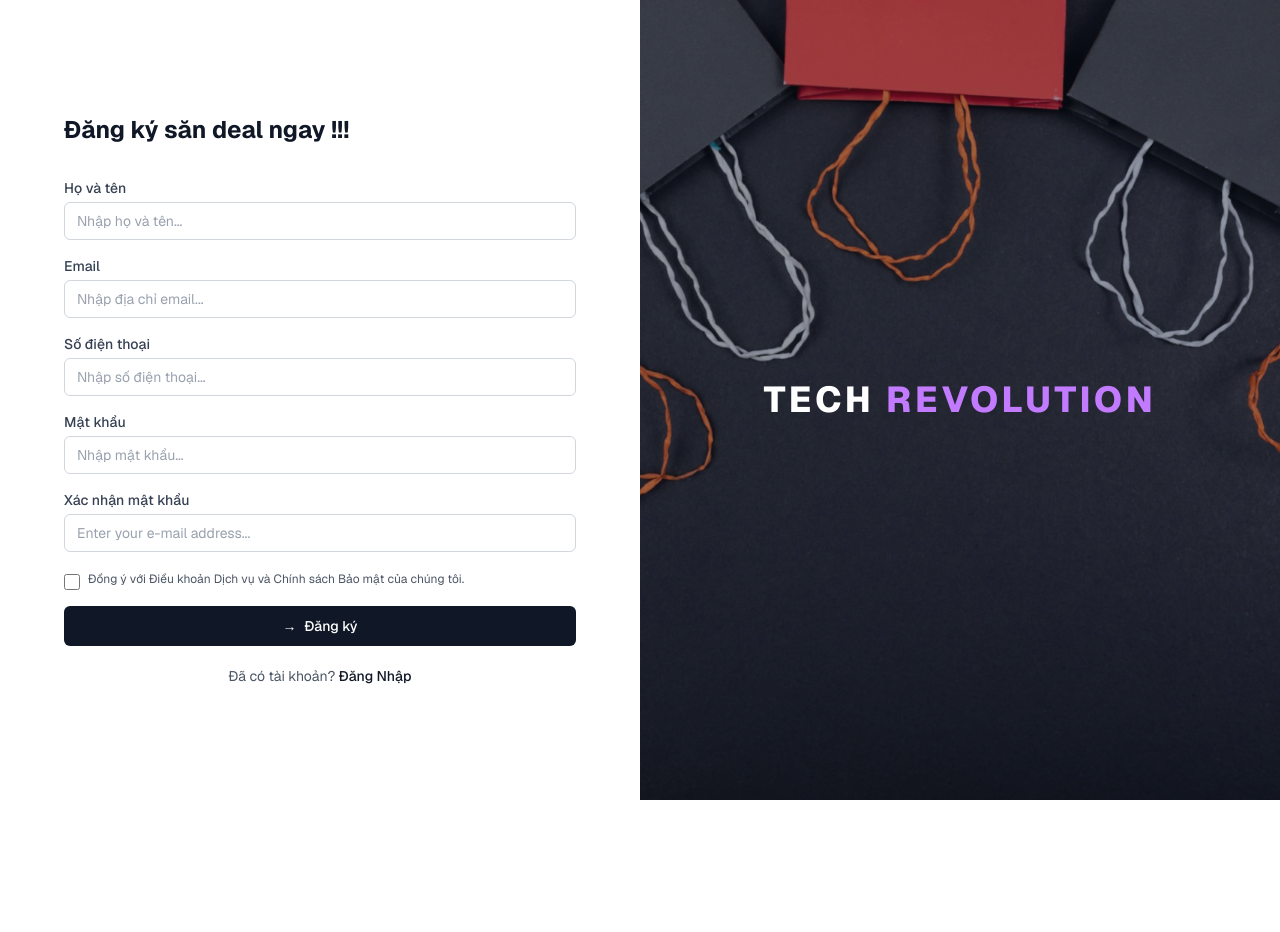
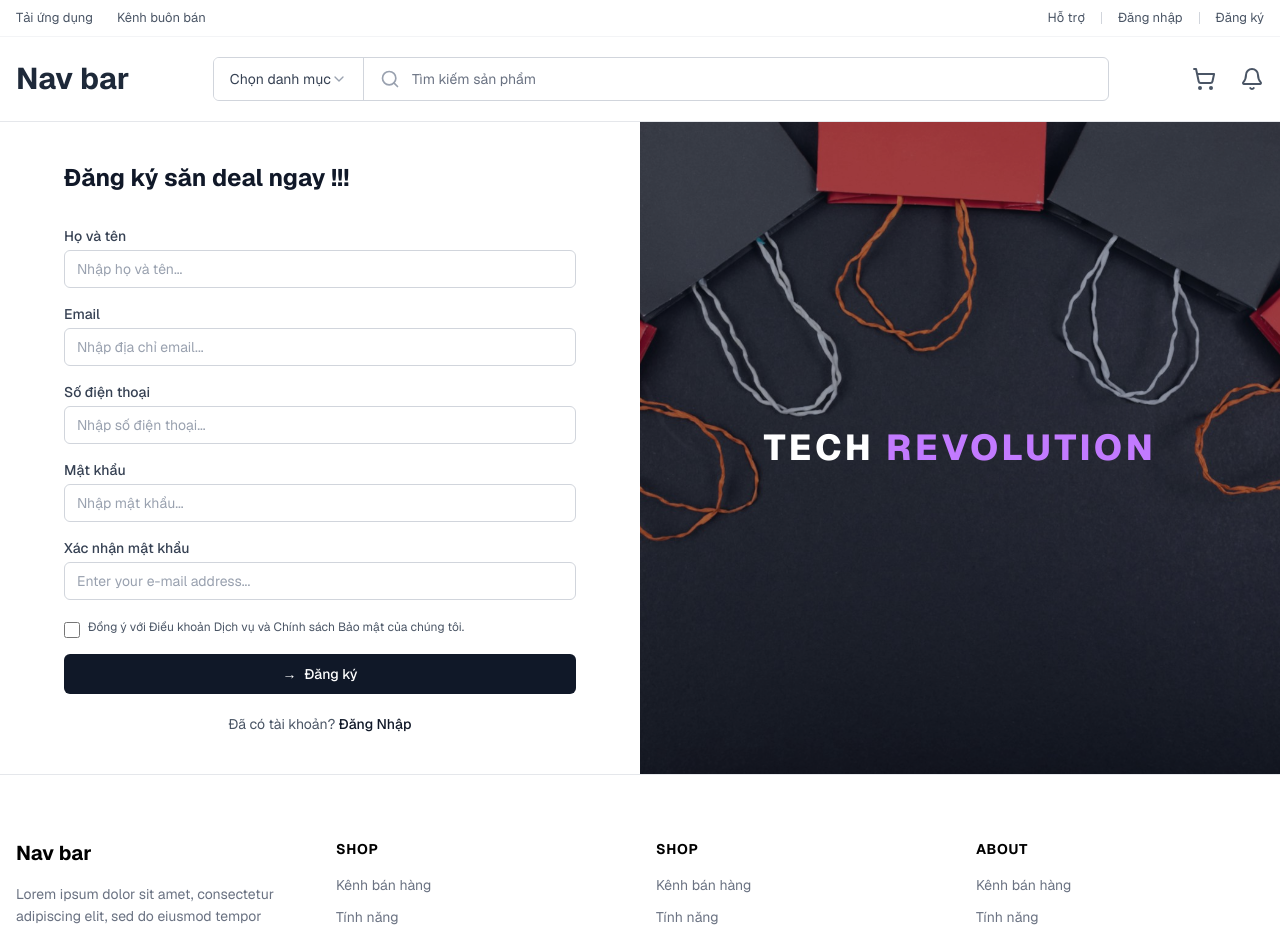
Before and after one commit to Ben2811/social-commerce, a Next.js app: page /register in a window 1280 px wide. Shown: the top 932 px of the page. Before the commit the page ends 800 px from the top, so only its background shows below. Built offline with nearby package versions, Linux system fonts and the light colour scheme.

Commit message:
feat: add navbar and footer to register page

```diff
--- a/app/register/page.tsx
+++ b/app/register/page.tsx
@@ -3,6 +3,8 @@
 import { useState } from 'react';
 import Image from 'next/image';
 import Link from 'next/link';
+import { Navbar } from '@/components/layout/Navbar';
+import { Footer } from '@/components/layout/Footer';
 
 export default function RegisterPage() {
   const [formData, setFormData] = useState({
@@ -66,7 +68,9 @@ export default function RegisterPage() {
 
   if (success) {
     return (
-      <div className="flex h-screen w-full items-center justify-center bg-white font-sans text-black">
+      <div className="flex min-h-screen flex-col font-sans text-black">
+        <Navbar />
+        <div className="flex flex-1 items-center justify-center bg-white">
         <div className="w-full max-w-sm rounded-lg bg-white p-8 shadow-md">
           <h2 className="mb-4 text-2xl font-bold text-green-600">Thành công!</h2>
           <p className="text-gray-600">Tài khoản của bạn đã được tạo thành công.</p>
@@ -77,12 +81,16 @@ export default function RegisterPage() {
             Đến trang Đăng Nhập
           </Link>
         </div>
+        </div>
+        <Footer />
       </div>
     );
   }
 
   return (
-    <div className="flex h-screen w-full font-sans text-black">
+    <div className="flex min-h-screen flex-col font-sans text-black">
+      <Navbar />
+      <div className="flex flex-1">
         {/* Form Section */}
         <div className="flex w-full flex-col justify-center overflow-y-auto bg-white px-16 py-10 md:w-1/2">
           <h2 className="mb-8 text-2xl font-bold text-gray-900">Đăng ký săn deal ngay !!!</h2>
@@ -195,6 +203,8 @@ export default function RegisterPage() {
             </p>
           </div>
         </div>
+      </div>
+      <Footer />
     </div>
   );
 }
```
